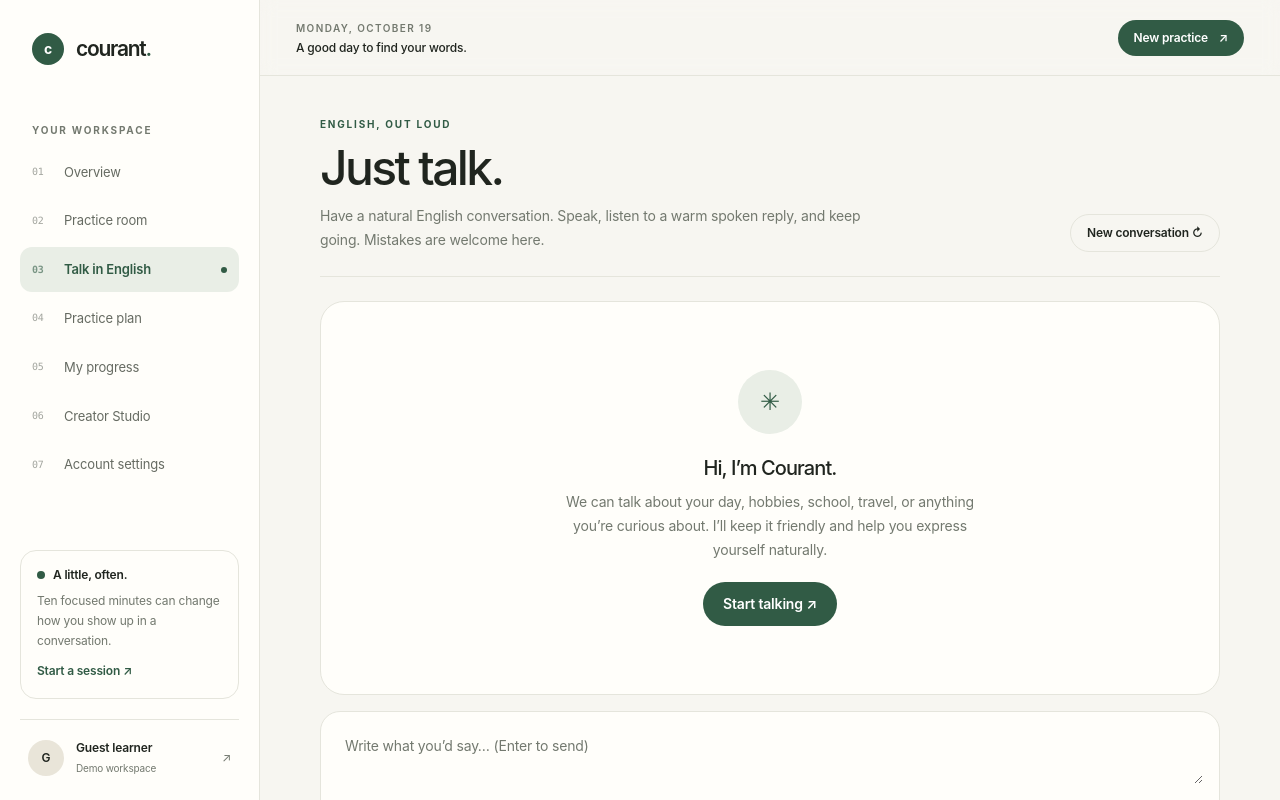
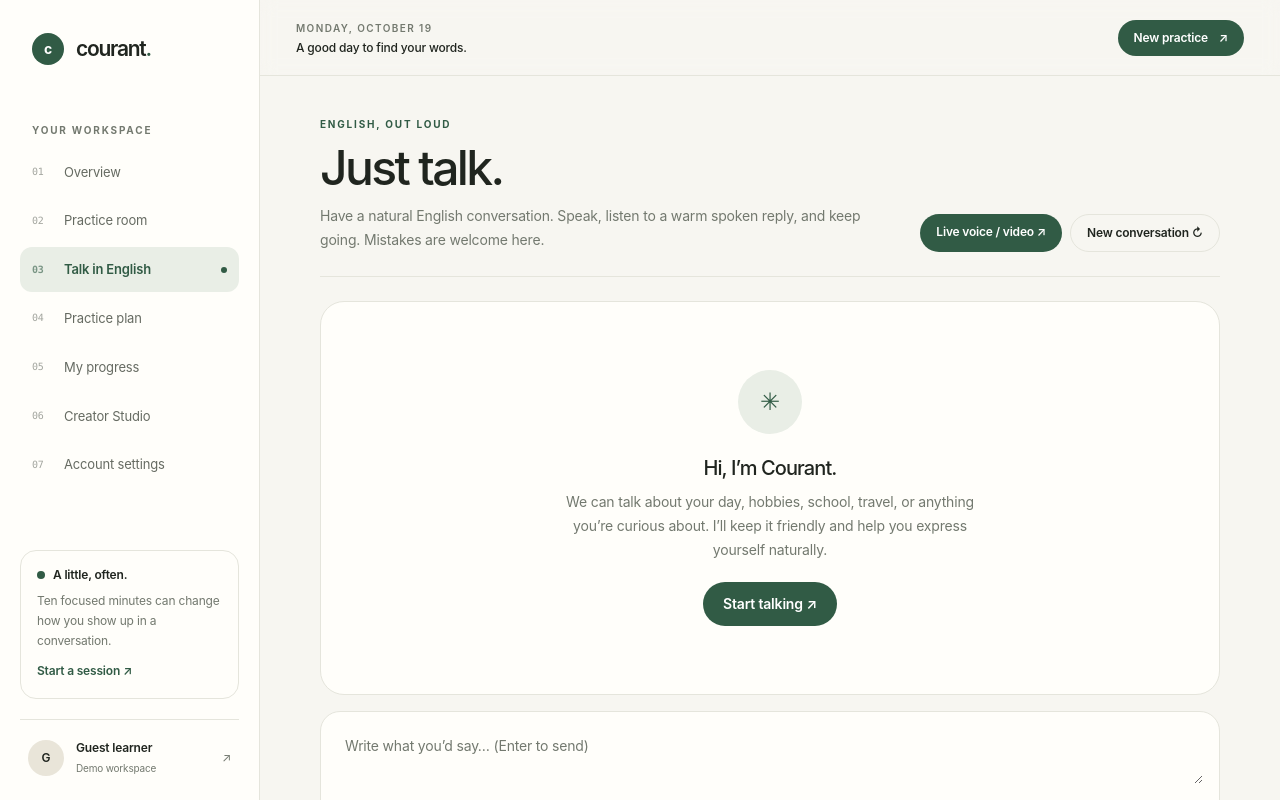
Before and after one commit to manansulya01/Courant, a Next.js app: page /talk in a window 1280 px wide. Shown: the top 800 px of the page. Built offline with nearby package versions, Linux system fonts and the light colour scheme.

Commit message:
Link live coaching from the existing talk room

```diff
--- a/app/talk/page.tsx
+++ b/app/talk/page.tsx
@@ -123,7 +123,7 @@ export default function TalkPage() {
           <h1 className="mt-3 text-4xl font-medium tracking-[-.055em] sm:text-5xl">Just talk.</h1>
           <p className="mt-3 max-w-xl text-sm leading-6 text-[var(--muted)]">Have a natural English conversation. Speak, listen to a warm spoken reply, and keep going. Mistakes are welcome here.</p>
         </div>
-        <button onClick={reset} className="w-fit rounded-full border border-[var(--line)] px-4 py-2.5 text-xs font-semibold">New conversation ↻</button>
+        <div className="flex flex-wrap gap-2"><a href="/live-call" className="w-fit rounded-full bg-[var(--accent)] px-4 py-2.5 text-xs font-semibold text-white">Live voice / video ↗</a><button onClick={reset} className="w-fit rounded-full border border-[var(--line)] px-4 py-2.5 text-xs font-semibold">New conversation ↻</button></div>
       </div>
       <section aria-label="Conversation" aria-live="polite" className="mt-6 flex min-h-[360px] flex-col rounded-[24px] border border-[var(--line)] bg-[var(--surface)] p-4 sm:p-7">
         {!turns.length && <div className="m-auto max-w-md py-10 text-center">
```
